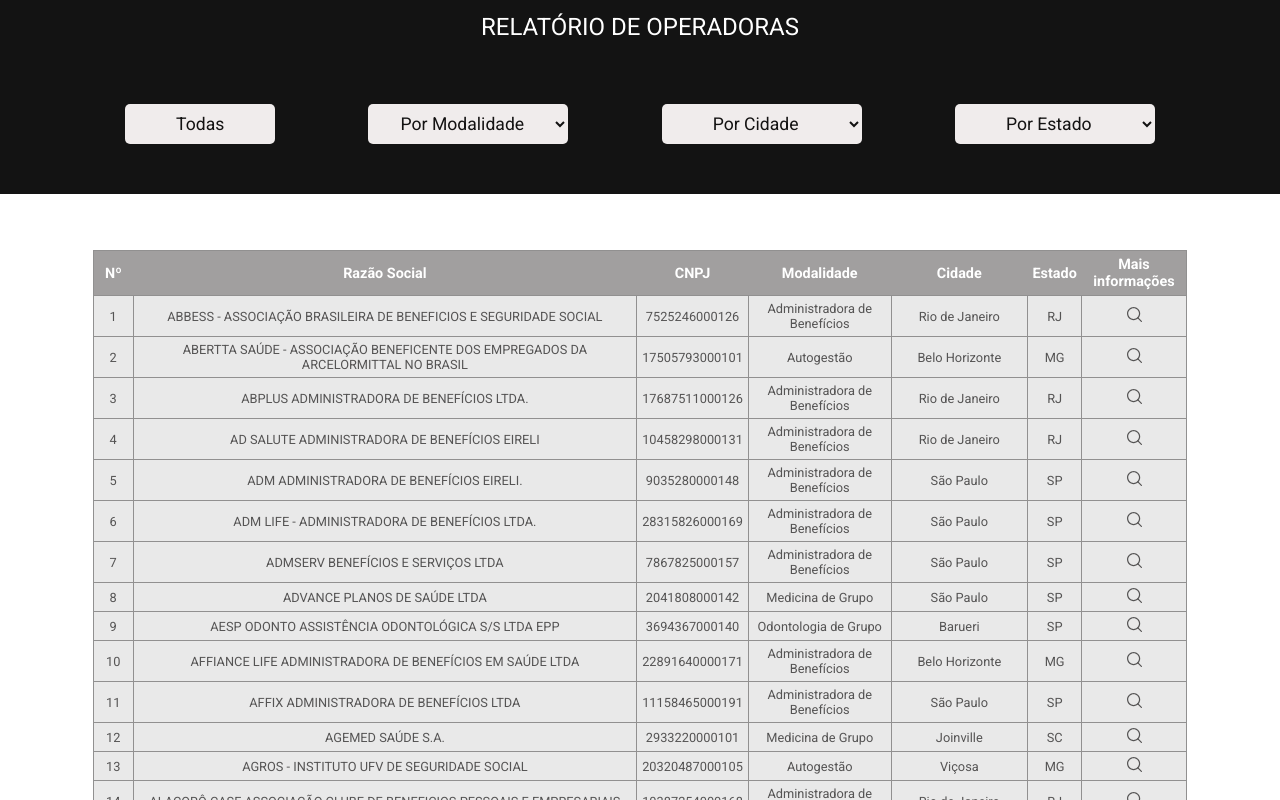
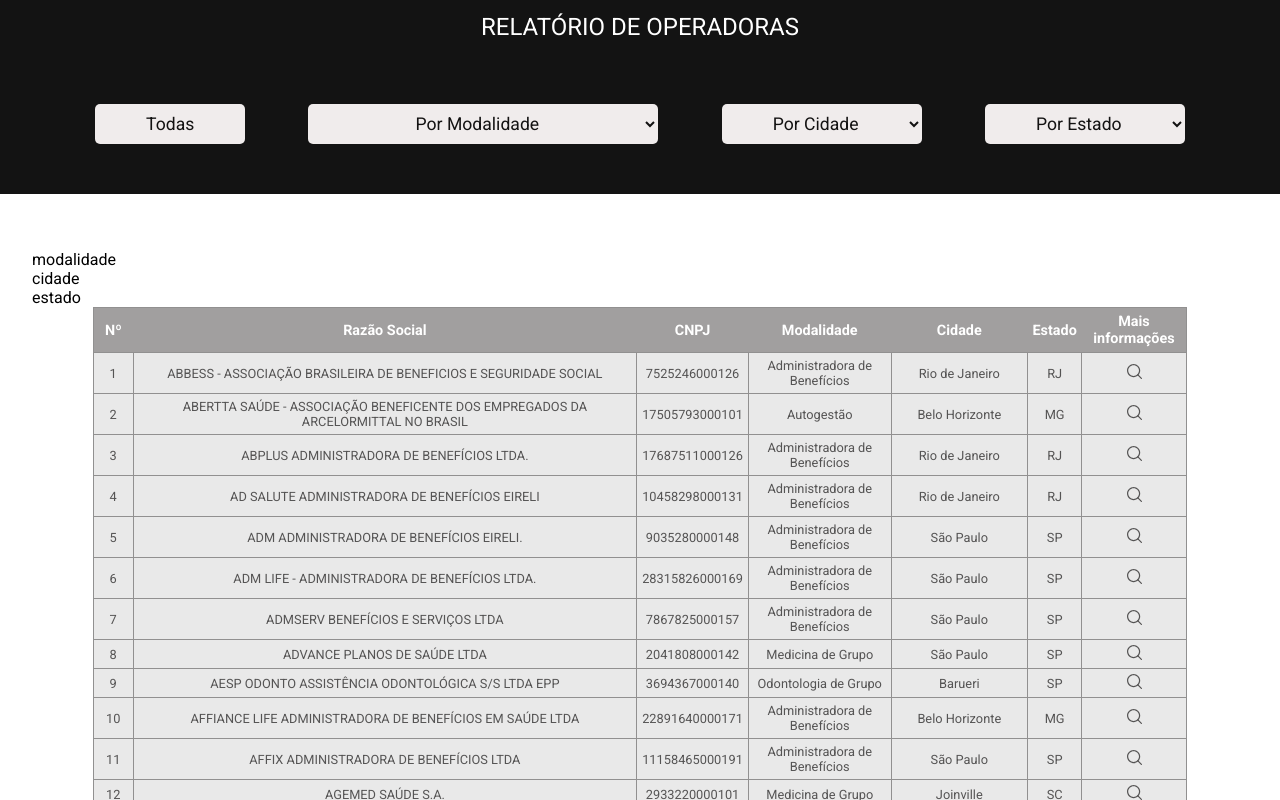
Before and after one commit to Carolbrandes/Relatorio-Operadoras-IC, a Vue app: page / in a window 1280 px wide. Shown: the top 800 px of the page. Built offline with nearby package versions, Linux system fonts and the light colour scheme.

Commit message:
v-model nos selects funcionando

```diff
--- a/src/App.vue
+++ b/src/App.vue
@@ -6,27 +6,30 @@
       </header>
 
       <div class="container filtros">
-        <button @click="getOperadoras" class="button todos">Todas</button>
+        <button class="button todos">Todas</button>
 
-        <select name="modalidade" id="modalidade">
-          <option>Por Modalidade</option>
-           <option v-for="modalidade in getModalidades" :key="modalidade" value="modalidade">{{modalidade}}</option>
+        <select v-model="modalidadeSelecionada" name="modalidade" id="modalidade">
+          <option value="modalidade">Por Modalidade</option>
+           <option v-for="modalidade in getModalidades" :key="modalidade" :value="modalidade">{{modalidade}}</option>
         </select>
 
-        <select name="cidade" id="cidade">
-          <option>Por Cidade</option>
-          <option v-for="cidade in getCidades" :key="cidade" value="cidade">{{cidade}}</option>
+        <select v-model="cidadeSelecionada" name="cidade" id="cidade">
+          <option value="cidade">Por Cidade</option>
+          <option v-for="cidade in getCidades" :key="cidade" :value="cidade">{{cidade}}</option>
         </select>
 
-        <select name="estado" id="estado">
-          <option>Por Estado</option>
-          <option v-for="estado in getEstados" :key="estado" value="estado">{{estado}}</option>
+        <select v-model="estadoSelecionado" name="estado" id="estado">
+          <option value="estado">Por Estado</option>
+          <option v-for="estado in getEstados" :key="estado" :value="estado">{{estado}}</option>
         </select>
       </div>
     </div>
 
     <main>
       <div class="container">
+        <p>{{modalidadeSelecionada}}</p>
+        <p>{{cidadeSelecionada}}</p>
+        <p>{{estadoSelecionado}}</p>
         <table>
           <thead>
             <th>Nº</th>
@@ -63,7 +66,9 @@ export default {
   data: () => {
     return {
       operadoras: {},
-      cidades: null
+      modalidadeSelecionada: "modalidade",
+      cidadeSelecionada: "cidade",
+      estadoSelecionado: "estado"
     };
   },
 
@@ -178,6 +183,10 @@ select {
   width: 200px;
 }
 
+#modalidade{
+  width: 350px;
+}
+
 main{
   position: relative;
   top: 250px;
```
